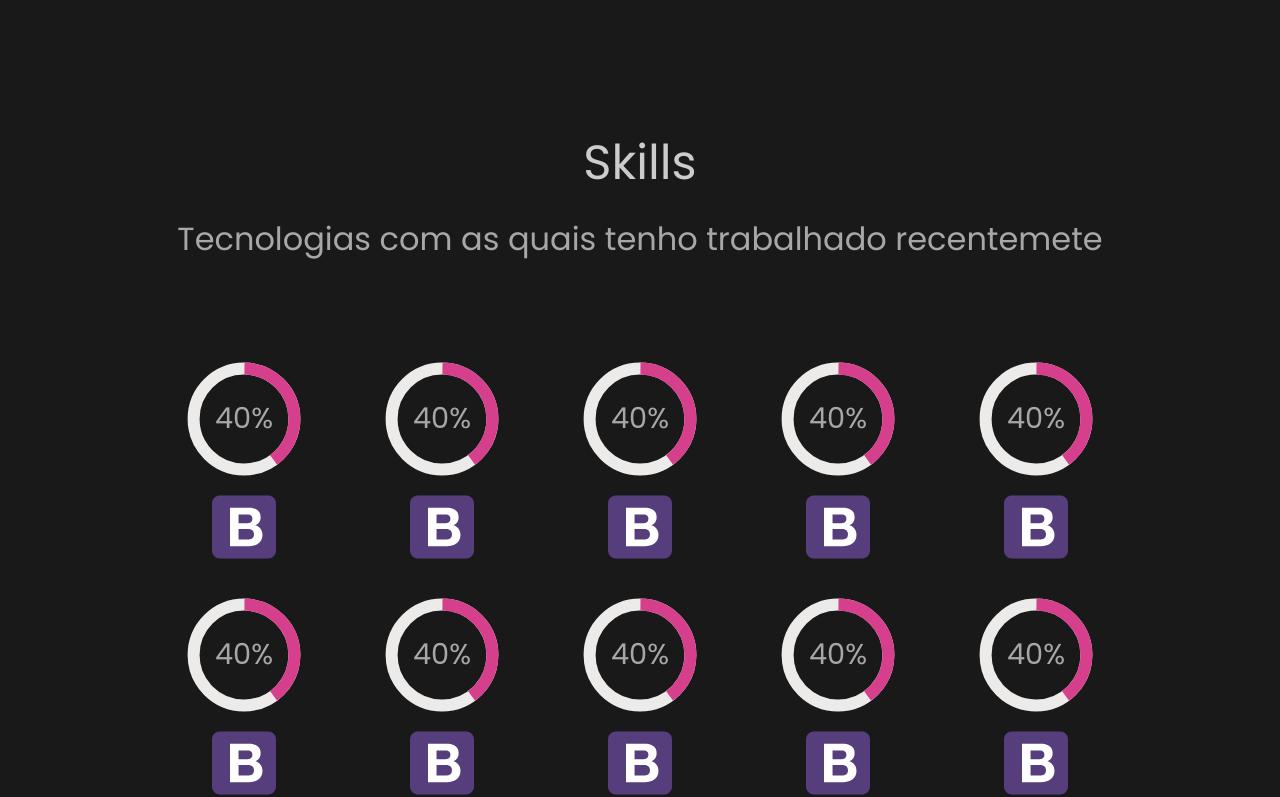
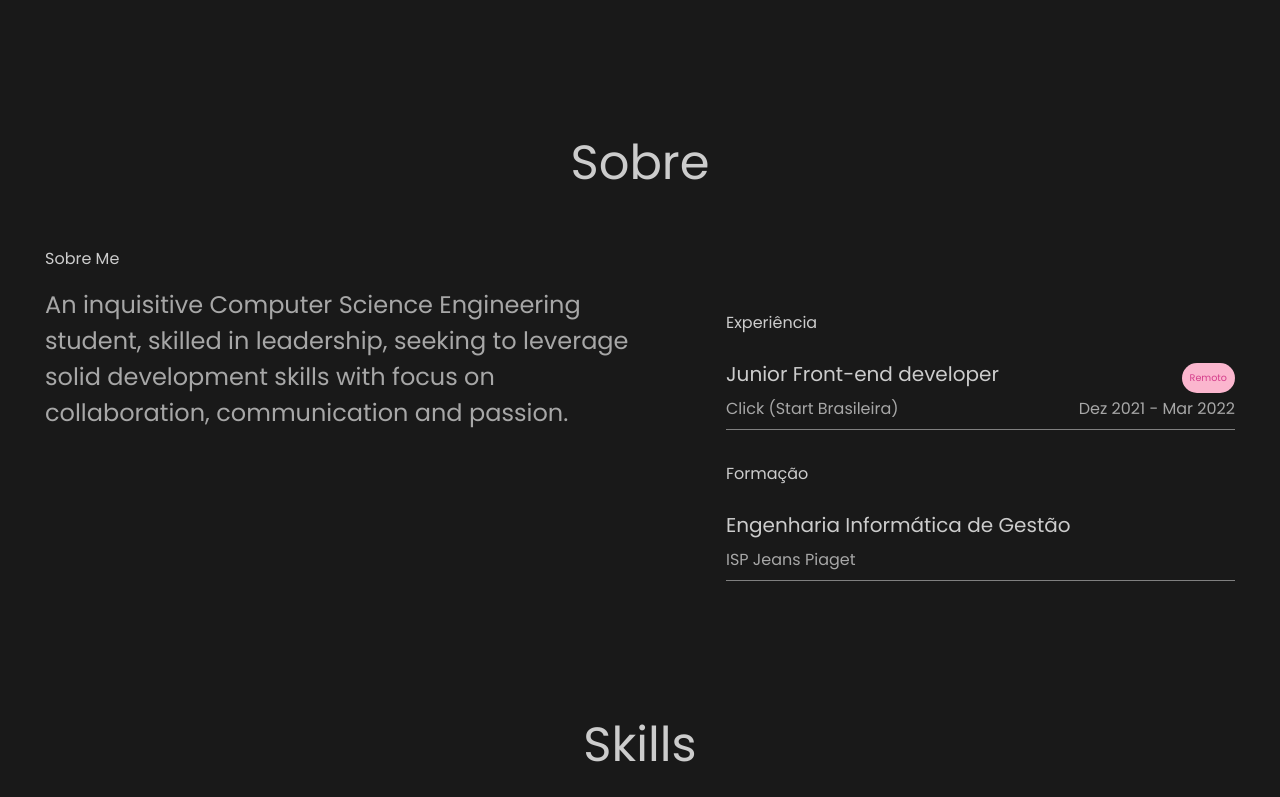
Before and after one commit to Ramiro-Rfn/ramironzau, a Next.js app: page / in a window 1280 px wide. Shown: the part 587-1384 px from the top of the page. Built offline with nearby package versions, Linux system fonts and the light colour scheme.

Commit message:
create ContactForm component

```diff
--- /dev/null
+++ b/src/components/ContactForm.tsx
@@ -0,0 +1,18 @@
+import { Button, Flex, Input, Stack, Text, Textarea } from "@chakra-ui/react";
+
+export function ContactForm() {
+    return (
+        <Flex align='center' justify='space-between'>
+            <Text fontSize='1.75rem' maxW={500} color='gray.50'>Posso ajuda-lo com o seu problema? Mande-me uma mensagem</Text>
+            <Flex flex='1' as='form' flexDir='column'>
+                <Stack w='100%' mb='4' spacing='4'>
+                    <Input color='gray.50' focusBorderColor='pink.500' placeholder="Nome"/>
+                    <Input color='gray.50' focusBorderColor='pink.500' placeholder="Email"/>
+                    <Textarea color='gray.50' focusBorderColor='pink.500' placeholder="Messagem"/>
+                </Stack>
+
+                <Button colorScheme='pink' w='8rem'>Enviar</Button>
+            </Flex>
+        </Flex>
+    )
+}
--- a/src/pages/index.tsx
+++ b/src/pages/index.tsx
@@ -1,6 +1,7 @@
 import { Box, CircularProgress, CircularProgressLabel, Flex, Image, Text } from "@chakra-ui/react";
 import Head from "next/head";
 import { Card } from "../components/Card";
+import { ContactForm } from "../components/ContactForm";
 import { Footer } from "../components/Footer";
 import { Header } from "../components/Header";
 
@@ -37,6 +38,66 @@ export default function Home() {
 
           </Flex>
 
+          <Box maxW={1190} w='100%'   margin='8rem auto 0'>
+              <Text as='h2' textAlign='center' mb='3rem' fontSize='3rem' color='gray.50'>Sobre</Text>
+
+              <Flex>
+                <Flex maxW={617} flexDir='column' >
+                  <Text fontSize='1rem' color='gray.50' mb='4'>Sobre Me</Text>
+                  <Text fontSize='1.5rem' color='gray.100' fontWeight='400'>An inquisitive Computer Science
+                    Engineering student, skilled in leadership,
+                    seeking to leverage solid development skills with focus on collaboration,
+                    communication and passion.
+                  </Text>
+                </Flex>
+
+                <Flex flex='1' flexDir='column' mt='4rem' ml='4rem'>
+                  <Box mb='8'>
+                    <Text fontSize='1rem' color='gray.50' mb='4'>Experiência</Text>
+
+                    <Flex>
+                      <Flex w='100%' flexDir='column' borderBottom='1px solid gray' py='2'>
+                        <Flex align='center' justify='space-between'>
+                          <Text fontSize='1.25rem' color='gray.50' mb='2'>Junior Front-end developer</Text>
+
+                          <Text
+                            as='span' p='2'
+                            borderRadius='full'
+                            fontSize='0.6rem'
+                            bg='pink.200'
+                            color='pink.500'
+                          >
+                            Remoto
+                          </Text>
+                        </Flex>
+
+                        <Flex align='center' justify='space-between'>
+                          <Text color='gray.100'>Click (Start Brasileira)</Text>
+                          <Text color='gray.100'>Dez 2021 - Mar 2022</Text>
+                        </Flex>
+                      </Flex>
+                    </Flex>
+                  </Box>
+
+                  <Box>
+                    <Text fontSize='1rem' color='gray.50' mb='4'>Formação</Text>
+
+                    <Flex>
+                      <Flex w='100%' flexDir='column' borderBottom='1px solid gray' py='2'>
+                        <Flex align='center' justify='space-between'>
+                          <Text fontSize='1.25rem' color='gray.50' mb='2'>Engenharia Informática de Gestão</Text>
+                        </Flex>
+
+                        <Flex align='center' justify='space-between'>
+                          <Text color='gray.100'>ISP Jeans Piaget</Text>
+                        </Flex>
+                      </Flex>
+                    </Flex>
+                  </Box>
+                </Flex>
+              </Flex>
+          </Box>
+
           <Box maxW={990} w='100%'   margin='8rem auto 0'>
               <Text as='h2' textAlign='center' mb='1rem' fontSize='3rem' color='gray.50'>Skills</Text>
               <Text textAlign='center' fontWeight='400' mb='6rem' fontSize='2rem' color='gray.100'>Tecnologias com as quais tenho trabalhado recentemete</Text>
@@ -57,7 +118,7 @@ export default function Home() {
               </Box>
           </Box>
 
-          <Box maxW={990} w='100%'   margin='8rem auto 0'>
+          <Box maxW={990} w='100%'   margin='8rem auto 8rem'>
               <Text as='h2' textAlign='center' mb='3rem' fontSize='3rem' color='gray.50'>Projectos</Text>
 
               <Box display='grid' gap='8' gridTemplateColumns='1fr 1fr 1fr'>
@@ -68,6 +129,13 @@ export default function Home() {
                 })}
               </Box>
           </Box>
+
+          <Box py='4rem' maxW={990} margin='0 auto'>
+            <Text as='h2' textAlign='center' mb='3rem' fontSize='3rem' color='gray.50'>Contacto</Text>
+
+            <ContactForm/>
+          </Box>
+
         </Box>
       </Flex>
 
```
